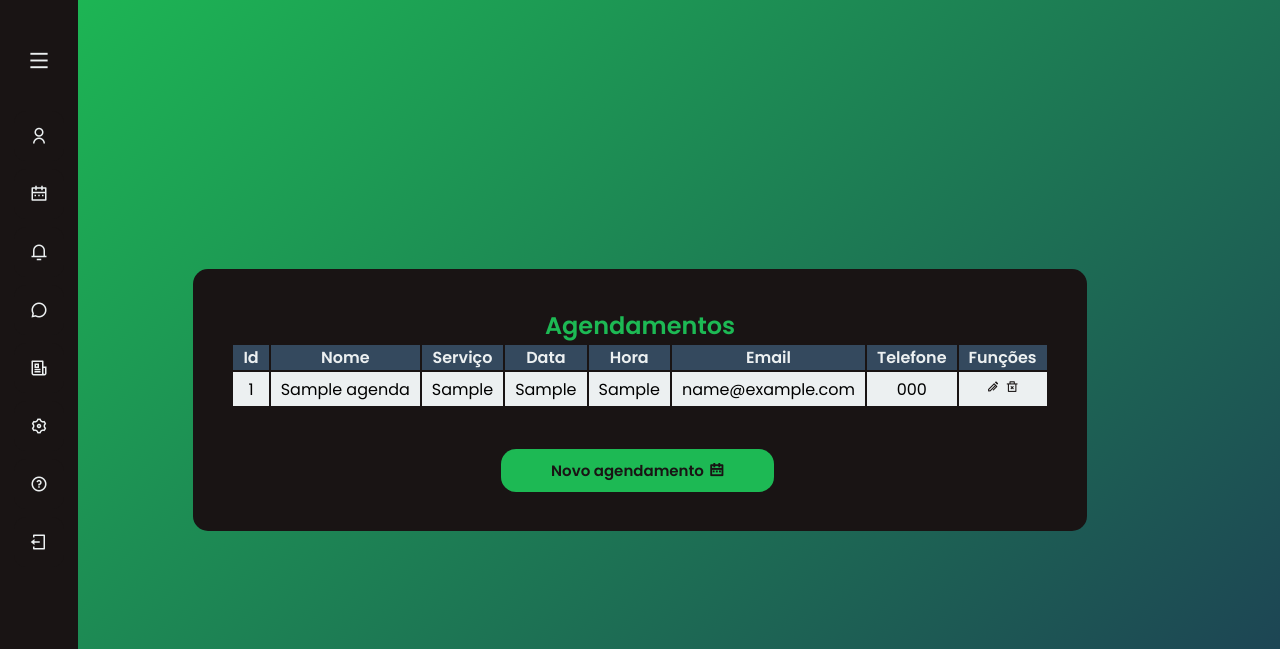
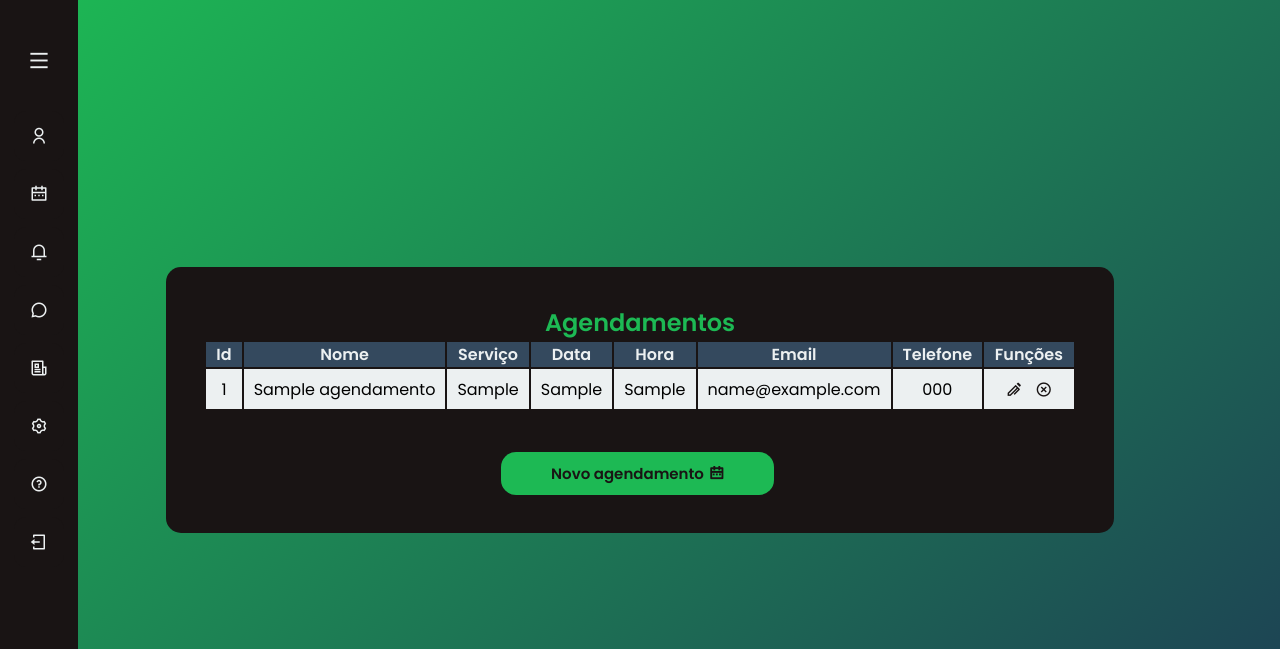
Before and after one commit to Guilhermecst/Cadastro-Usuarios, a Flask app: page /agendamentos in a window 1280 px wide. Shown: the top 649 px of the page. Run offline with Flask 2, Linux system fonts and the light colour scheme; the visitor is signed in with stand-in values (Sample User, id 1); tables that the repository leaves empty hold one stand-in row (values such as "Sample post"); parts of the project's set-up code (start-up, migrations or seed data) failed here and were passed over.

Commit message:
Update files

```diff
--- a/static/style.css
+++ b/static/style.css
@@ -443,16 +437,22 @@ a:hover {
 }
 
 .link-icons {
-    display: block;
     color: #191414;
     margin: 0.2rem;
+    font-size: 17px;
+    display: flex;
+    align-items: center;
 }
 
 .link-icons:hover {
     color: #1DB954;
 }
 
-.link-icons:hover .ri-delete-bin-2-line {
+.ri-delete-bin-5-line:hover {
+    color: #e50914;
+}
+
+.ri-close-circle-line:hover {
     color: #e50914;
 }
 
--- a/templates/agendamentos.html
+++ b/templates/agendamentos.html
@@ -17,21 +17,21 @@
         </tr>
     </thead>
     <tbody>
-        {% for agenda in agendamentos %}
+        {% for agendamento in agendamentos %}
         <tr>
-            <td>{{ agenda.id_agendamento }}</td>
-            <td>{{ agenda.nome_cliente }}</td>
-            <td>{{ agenda.servico }}</td>
-            <td>{{ agenda.data }}</td>
-            <td>{{ agenda.hora }}</td>
-            <td>{{ agenda.email_cliente }}</td>
-            <td>{{ agenda.telefone_cliente }}</td>
+            <td>{{ agendamento.id_agendamento }}</td>
+            <td>{{ agendamento.nome_cliente }}</td>
+            <td>{{ agendamento.servico }}</td>
+            <td>{{ agendamento.data }}</td>
+            <td>{{ agendamento.hora }}</td>
+            <td>{{ agendamento.email_cliente }}</td>
+            <td>{{ agendamento.telefone_cliente }}</td>
             <td>
                 <div class="delete-edit">
-                    <a class="link-icons" href="{{ url_for('editar_agendamento', id_agendamento=agenda.id_agendamento) }}"><i class="ri-ball-pen-line"
-                            title="Editar"></i></a>
-                    <a class="link-icons" href="{{ url_for('deletar_agendamento', id_agendamento=agenda.id_agendamento) }}"><i class="ri-delete-bin-2-line"
-                            title="Deletar"></i></a>
+                    <a class="link-icons" href="{{ url_for('editar_agendamento', id_agendamento=agendamento.id_agendamento) }}"><i class="ri-ball-pen-line link-icons"
+                            title="Editar agendamento"></i></a>
+                    <a class="link-icons" href="{{ url_for('deletar_agendamento', id_agendamento=agendamento.id_agendamento) }}"><i class="ri-close-circle-line link-icons"
+                            title="Cancelar agendamento"></i></a>
                 </div>
             </td>
         </tr>
--- a/templates/editar.html
+++ b/templates/editar.html
@@ -6,6 +6,7 @@
 
 <form class="form" action="{{ url_for('atualizar') }}" method="post">
 
+  <input type="hidden" name="id" value="{{ usuario.id }}" required>
   <h4>Dados de contato</h4>
   <label class="label-input" for="">
     <input type="email" maxlength="100" id="email" name="email" placeholder="Email" required
--- a/templates/login.html
+++ b/templates/login.html
@@ -5,7 +5,7 @@
 </div>
 <form method="POST" class="form" action="{{ url_for('autenticar') }}">
 
-    <input type="hidden" name="proxima" value="{{ proxima or url_for('index') }}">
+    <input type="hidden" name="proxima" value="{{ proxima or url_for('usuarios') }}">
 
     <label class="label-input" for="">
         <input type="text" id="nickname" name="nickname" size="40" placeholder="Nome de usuário" />
--- a/templates/template.html
+++ b/templates/template.html
@@ -155,20 +155,13 @@
         <div class="column">
 
             {% if session['nickname'] == None %}
-            <div class="sidebar">
+            <div class="sidebar"><br>
                 <div class="logo-details">
-                    <h2 class="menu-msg">Bem vindo!</h2>
+                    <h2 class="menu-msg margin-left">Bem vindo!</h2>
                     <i class='ri-menu-fill' id="btn"></i>
                 </div>
                 <ul class="nav-list">
 
-                    <li>
-                        <a href="{{ url_for('usuarios') }}">
-                            <i class='ri-home-4-line'></i>
-                            <span class="links_name">Home</span>
-                        </a>
-                        <span class="tooltip">Home</span>
-                    </li>
                     <li>
                         <a href="{{ url_for('login') }}">
                             <i class='ri-login-box-line'></i>
@@ -189,13 +182,6 @@
                             <span class="links_name">Sobre</span>
                         </a>
                         <span class="tooltip">Sobre</span>
-                    </li>
-                    <li>
-                        <a href="#">
-                            <i class='ri-settings-3-line'></i>
-                            <span class="links_name">Configurações</span>
-                        </a>
-                        <span class="tooltip">Configurações</span>
                     </li>
                     <li>
                         <a href="{{ url_for('logout') }}">
--- a/templates/usuarios.html
+++ b/templates/usuarios.html
@@ -24,9 +24,9 @@
             <td>{{ usuario.nickname }}</td>
             <td>
                 <div class="delete-edit">
-                <a class="link-icons" href="{{ url_for('editar', id=usuario.id) }}"><i class="ri-ball-pen-line"
+                <a href="{{ url_for('editar', id=usuario.id) }}"><i class="ri-ball-pen-line link-icons"
                         title="Editar"></i></a>
-                <a class="link-icons" href="{{ url_for('deletar', id=usuario.id) }}"><i class="ri-delete-bin-2-line"
+                <a href="{{ url_for('deletar', id=usuario.id) }}"><i class="ri-delete-bin-5-line link-icons"
                         title="Deletar"></i></a>
                 </div>
             </td>
--- a/views.py
+++ b/views.py
@@ -1,25 +1,40 @@
 from flask import render_template, request, redirect, session, flash, url_for
 from app import app, db
-from models import Usuarios, Agenda
+from models import Usuarios, Agendamentos
 
+
+# ------------------------------------------------------------------
+# Read
 
 @app.route('/usuarios')
 def usuarios():
+    if 'id' not in session or session['id'] == None:
+        return redirect(url_for('login', proxima=url_for('usuarios')))
     usuarios = Usuarios.query.order_by(Usuarios.id)
     return render_template('usuarios.html', titulo='Usuários', usuarios=usuarios)
 
 
 @app.route('/agendamentos')
 def agendamentos():
-    agendamentos = Agenda.query.order_by(Agenda.id_agendamento)
+    if 'id' not in session or session['id'] == None:
+        return redirect(url_for('login', proxima=url_for('agendamentos')))
+    agendamentos = Agendamentos.query.order_by(Agendamentos.id_agendamento)
     return render_template('agendamentos.html', titulo='Agendamentos', agendamentos=agendamentos)
 
 
+# ------------------------------------------------------------------
+# Create
+
 @app.route('/novo')
 def novo():
-    if 'nickname' not in session or session['nickname'] == None:
-        return redirect(url_for('login', proxima=url_for('novo')))
     return render_template('novo.html', titulo='Novo usuário')
+
+
+@app.route('/agenda')
+def agenda():
+    if 'id' not in session or session['id'] == None:
+        return redirect(url_for('login', proxima=url_for('agenda')))
+    return render_template('agenda.html')
 
 
 @app.route('/criar', methods=['POST'])
@@ -46,7 +61,7 @@ def criar():
 
     if usuario:
         flash('Usuário já existe')
-        return redirect(url_for('criar'))
+        return redirect(url_for('novo'))
 
     Usuarios.adicionar_usuario(nome, sobrenome, data_nasc, genero, email, telefone,
                                cpf, cep, uf, cidade, rua, numero, complemento, bairro, nickname, senha)
@@ -54,25 +69,53 @@ def criar():
     return redirect(url_for('login'))
 
 
+@app.route('/agendar-horario', methods=['POST'])
+def agendar_horario():
+    servico = request.form['servico']
+    data = request.form['data']
+    hora = request.form['hora']
+    nome_cliente = request.form['nome_cliente']
+    email_cliente = request.form['email_cliente']
+    telefone_cliente = request.form['telefone_cliente']
+    id_cliente = request.form['id_cliente']
+
+    Agendamentos.adicionar_agendamento(
+        nome_cliente, servico, data, hora, email_cliente, telefone_cliente, id_cliente)
+
+    flash('Agendamento efetuado com sucesso!')
+    return redirect(url_for('agendamentos'))
+
+
+# ------------------------------------------------------------------
+# Update
+
 @app.route('/editar/<int:id>')
 def editar(id):
-    if 'nickname' not in session or session['nickname'] == None:
+    if 'id' not in session or session['id'] == None:
         return redirect(url_for('login', proxima=url_for('editar', id=id)))
     usuario = Usuarios.query.filter_by(id=id).first()
+    if session['id'] != int(id):
+        flash('Você não pode editar os dados de outro usuário')
+        return redirect(url_for('usuarios'))
     return render_template('editar.html', titulo=f'Editar dados de {usuario.nome}', usuario=usuario)
+
 
 @app.route('/editar-agendamento/<int:id_agendamento>')
 def editar_agendamento(id_agendamento):
-    if 'nickname' not in session or session['nickname'] == None:
+    if 'id' not in session or session['id'] == None:
         return redirect(url_for('login', proxima=url_for('editar_agendamento', id_agendamento=id_agendamento)))
-    agendamento = Agenda.query.filter_by(id_agendamento=id_agendamento).first()
+    agendamento = Agendamentos.query.filter_by(
+        id_agendamento=id_agendamento).first()
+    if session['id'] != int(agendamento.id_cliente):
+        flash('Você não pode editar o agendamento de outro usuário')
+        return redirect(url_for('agendamentos'))
     return render_template('editar_agendamento.html', titulo=f'Editar agendamento de {agendamento.nome_cliente}', agendamento=agendamento)
 
 
 @app.route('/atualizar', methods=['POST', ])
 def atualizar():
     usuario = Usuarios.query.filter_by(
-        nickname=request.form['nickname']).first()
+        id=request.form['id']).first()
     usuario.email = request.form['email']
     usuario.telefone = request.form['telefone']
     usuario.cep = request.form['cep']
@@ -89,37 +132,63 @@ def atualizar():
     db.session.add(usuario)
     db.session.commit()
 
+    flash(f'Dados de {usuario.nome} editados com sucesso!')
     return redirect(url_for('usuarios'))
 
 
 @app.route('/atualizar-agendamento', methods=['POST', ])
 def atualizar_agendamento():
-    pass
+    agendamento = Agendamentos.query.filter_by(
+        id_agendamento=request.form['id_agendamento']).first()
+    agendamento.servico = request.form['servico']
+    agendamento.data = request.form['data']
+    agendamento.hora = request.form['hora']
+    agendamento.nome_cliente = request.form['nome_cliente']
+    agendamento.email_cliente = request.form['email_cliente']
+    agendamento.telefone_cliente = request.form['telefone_cliente']
+    agendamento.id_cliente = request.form['id_cliente']
 
+    db.session.add(agendamento)
+    db.session.commit()
+
+    flash(f'Agendamento de {agendamento.nome_cliente} editado com sucesso!')
+    return redirect(url_for('agendamentos'))
+
+
+# ------------------------------------------------------------------
+# Delete
 
 @app.route('/deletar/<int:id>')
 def deletar(id):
-    if 'nickname' not in session or session['nickname'] == None:
-        return redirect(url_for('login'))
-
+    if 'id' not in session or session['id'] == None:
+        return redirect(url_for('login', proxima=url_for('deletar'), id=id))
+    if session['id'] != int(id):
+        flash('Você não pode deletar os dados de outro usuário')
+        return redirect(url_for('usuarios'))
     Usuarios.query.filter_by(id=id).delete()
     db.session.commit()
     flash('Usuário deletado com sucesso!')
-
-    return redirect(url_for('usuarios'))
+    return redirect(url_for('logout'))
 
 
 @app.route('/deletar-agendamento/<int:id_agendamento>')
 def deletar_agendamento(id_agendamento):
-    if 'nickname' not in session or session['nickname'] == None:
-        return redirect(url_for('login'))
-
-    Agenda.query.filter_by(id_agendamento=id_agendamento).delete()
+    if 'id' not in session or session['id'] == None:
+        return redirect(url_for('login', proxima=url_for('deletar-agendamento'), id_agendamento=id_agendamento))
+    agendamento = Agendamentos.query.filter_by(
+        id_agendamento=id_agendamento).first()
+    if session['id'] != int(agendamento.id_cliente):
+        flash('Você não pode editar o agendamento de outro usuário')
+        return redirect(url_for('agendamentos'))
+    Agendamentos.query.filter_by(id_agendamento=id_agendamento).delete()
     db.session.commit()
     flash('Agendamento deletado com sucesso!')
 
     return redirect(url_for('agendamentos'))
 
+
+# ------------------------------------------------------------------
+# Login/Logout
 
 @app.route('/login')
 def login():
@@ -133,6 +202,7 @@ def autenticar():
         nickname=request.form['nickname']).first()
     if usuario:
         if request.form['senha'] == usuario.senha:
+            session['id'] = usuario.id
             session['nickname'] = usuario.nickname
             session['nome'] = usuario.nome
             session['email'] = usuario.email
@@ -148,43 +218,27 @@ def autenticar():
         return redirect(url_for('login'))
 
 
+@app.route('/logout')
+def logout():
+    session['id'] = None
+    session['nome'] = None
+    session['nickname'] = None
+    session['email'] = None
+    session['telefone'] = None
+    return redirect(url_for('login'))
+
+# ------------------------------------------------------------------
+# Outras
+
+
 @app.route('/sobre')
 def sobre():
     return render_template('sobre.html', titulo='Sobre')
 
 
-@app.route('/agenda')
-def agenda():
-    return render_template('agenda.html')
-
-
-@app.route('/agendar-horario', methods=['POST'])
-def agendar_horario():
-    servico = request.form['servico']
-    data = request.form['data']
-    hora = request.form['hora']
-    nome_cliente = request.form['nome_cliente']
-    email_cliente = request.form['email_cliente']
-    telefone_cliente = request.form['telefone_cliente']
-
-    Agenda.adicionar_agendamento(
-        nome_cliente, servico, data, hora, email_cliente, telefone_cliente)
-
-    flash('Agendamento efetuado com sucesso!')
-    return redirect(url_for('agendamentos'))
-
-
-@app.route('/logout')
-def logout():
-    session['nome'] = None
-    session['nickname'] = None
-    session['email'] = None
-    session['telefone'] = None
-    flash('Logout efetuado com sucesso!')
-    return redirect(url_for('login'))
-
-
 @app.route('/perfil')
 def perfil():
+    if 'id' not in session or session['id'] == None:
+        return redirect(url_for('login', proxima=url_for('perfil')))
     usuarios = Usuarios.query.order_by(Usuarios.id)
     return render_template('perfil.html', usuarios=usuarios)
```
Also changed, not shown: other parts of static/style.css (+17 -21 lines), models.py (+14 -10 lines), prepara_banco.py (+6 -4 lines), templates/agenda.html (+5 -7 lines), templates/editar_agendamento.html (+4 -3 lines), templates/perfil.html (+3 -4 lines).
